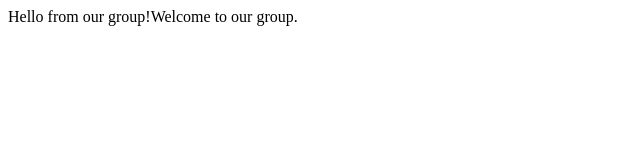
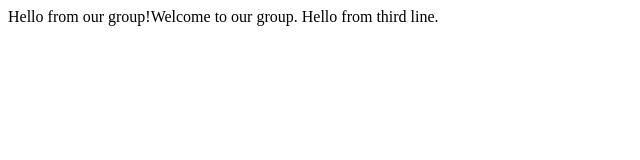
Before and after one commit to Nyi812/pre_intern01, a plain HTML site: page test.html in a window 1280 px wide. Shown: the whole page, without its empty margins (0-640 px from the left). Drawn offline with Linux system fonts and the light colour scheme.

Commit message:
Added third line

```diff
--- a/test.html
+++ b/test.html
@@ -7,5 +7,6 @@
 </head>
 <body>
     Hello from our group!Welcome to our group.
+    Hello from third line.
 </body>
 </html>
```
